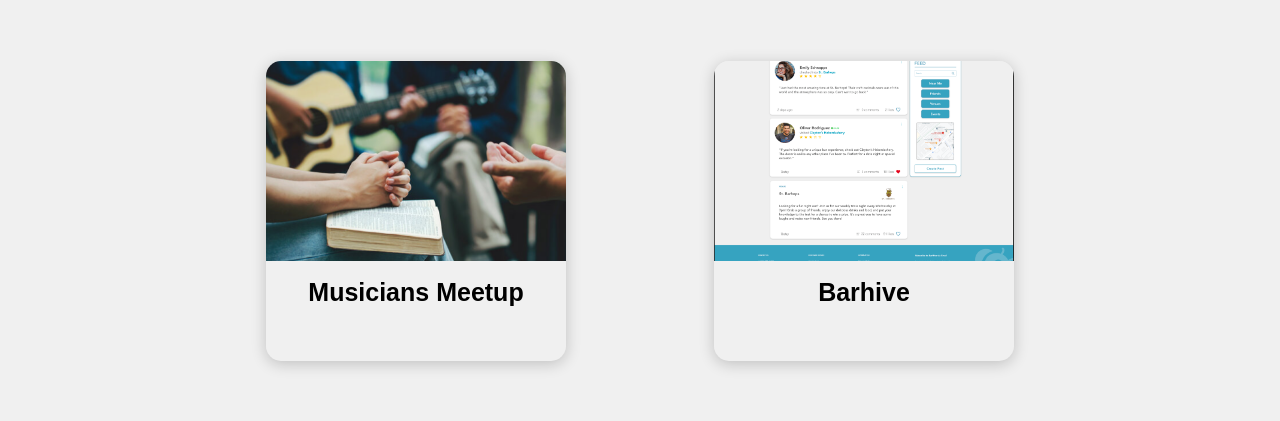
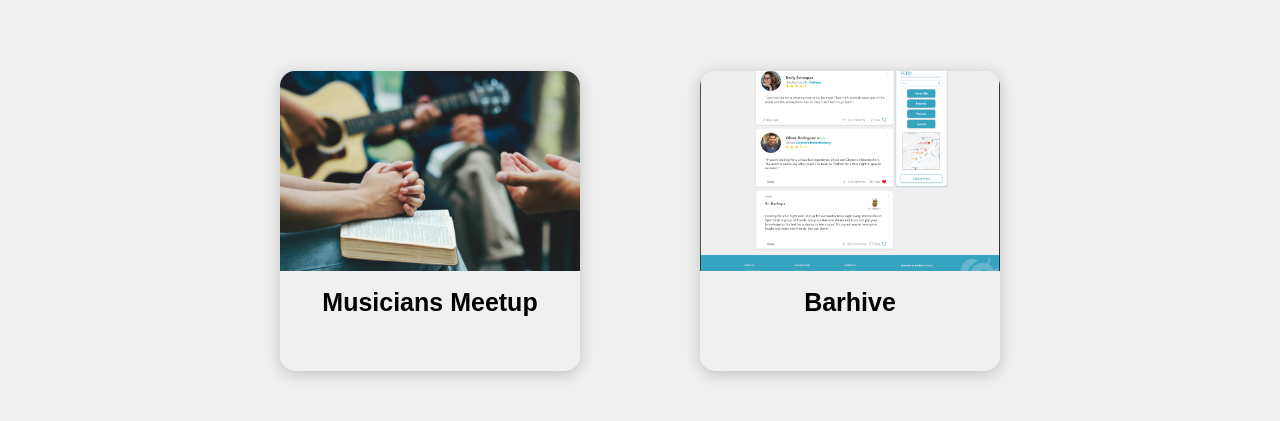
Before and after one commit to jvang0620/Personal-Portfolio, a React (Create React App) app: page /projects in a window 1280 px wide. Shown: the part 159-580 px from the top of the page. Built offline with nearby package versions, Linux system fonts and the light colour scheme.

Commit message:
fixing image postions

```diff
--- a/src/styles/Projects.css
+++ b/src/styles/Projects.css
@@ -33,9 +33,10 @@
 .projectList {
   width: 70vw;
   height: auto;
-  display: grid;
-  grid-template-columns: 1fr 1fr 1fr;
-  place-items: center;
+  display: flex;
+  flex-wrap: wrap;
+  justify-content: center;
+  gap: 20px;
 }
 
 /* MENU ITEM STYLING */
@@ -44,7 +45,7 @@
   border-radius: 15px;
   width: 300px;
   height: 300px;
-  margin: 40px;
+  margin: 50px;
   box-shadow: 0px 3px 15px rgba(0, 0, 0, 0.2);
   text-align: center;
 }
@@ -77,11 +78,6 @@
 @media only screen and (max-width: 800px) {
   .projectList {
     grid-template-columns: 1fr;
-  }
-}
-
-@media only screen and (max-width: 800px) {
-  .projectList {
     width: auto;
   }
   .projectItem {
```
